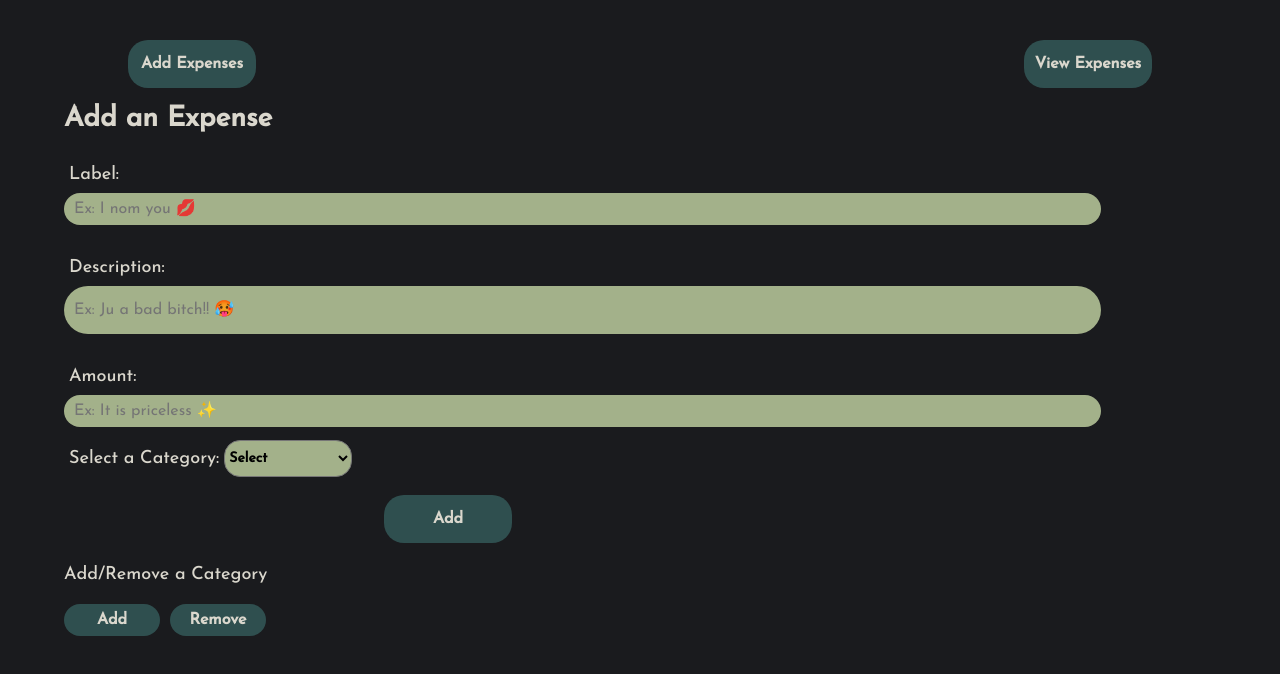
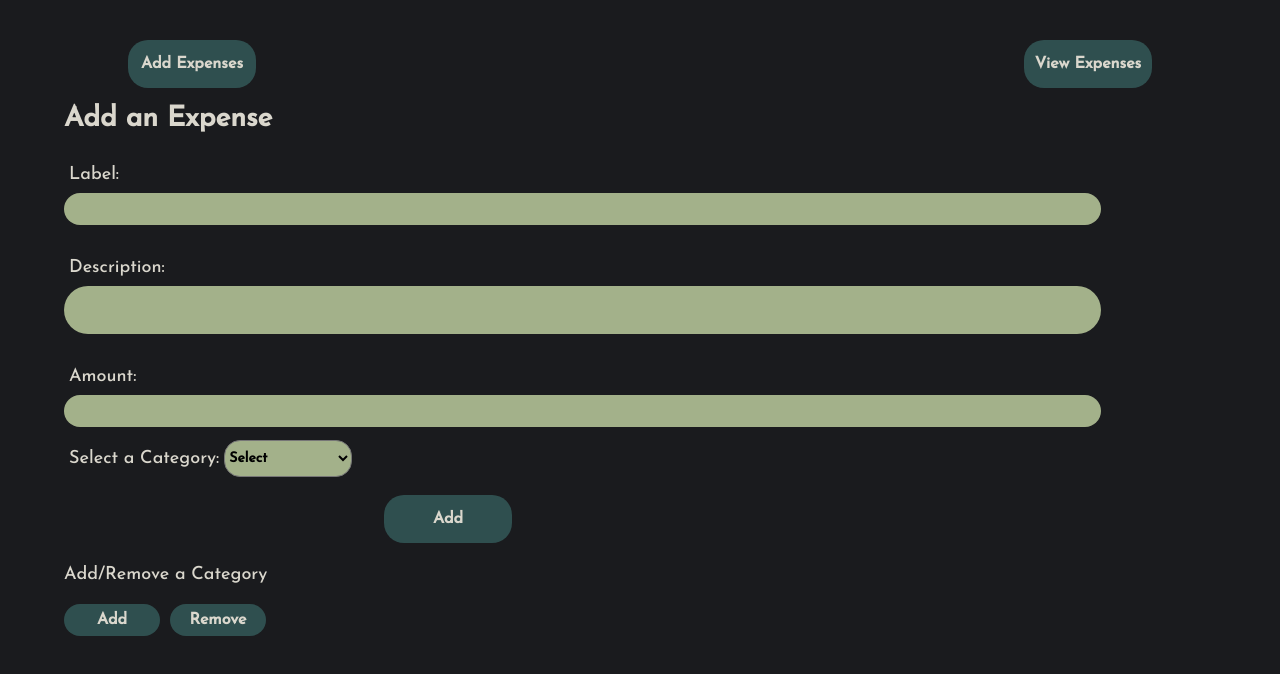
Before and after one commit to peeyush-shivam/oink-oink-bank, a React (Vite) app: page / in a window 1280 px wide. Shown: the top 674 px of the page. Built offline with nearby package versions, Linux system fonts and the light colour scheme.

Commit message:
Update Expense.jsx

```diff
--- a/src/components/Expense.jsx
+++ b/src/components/Expense.jsx
@@ -47,7 +47,7 @@ function Expense({
           required
           type="text"
           value={expense.label}
-          placeholder="Ex: I nom you 💋"
+          // placeholder="Ex: I nom you 💋"
           onChange={handleLabelChange}
         />{" "}
         <br />
@@ -57,7 +57,7 @@ function Expense({
           required
           type="text"
           value={expense.description}
-          placeholder="Ex: Ju a bad bitch!! 🥵"
+          // placeholder="Ex: Ju a bad bitch!! 🥵"
           onChange={handleDescriptionChange}
           style={{ height: "3rem", wordWrap: "normal" }}
         />{" "}
@@ -67,7 +67,7 @@ function Expense({
         <input
           required
           type="number"
-          placeholder="Ex: It is priceless ✨"
+          // placeholder="Ex: It is priceless ✨"
           value={expense.amount}
           onChange={handleAmountChange}
         />
```
